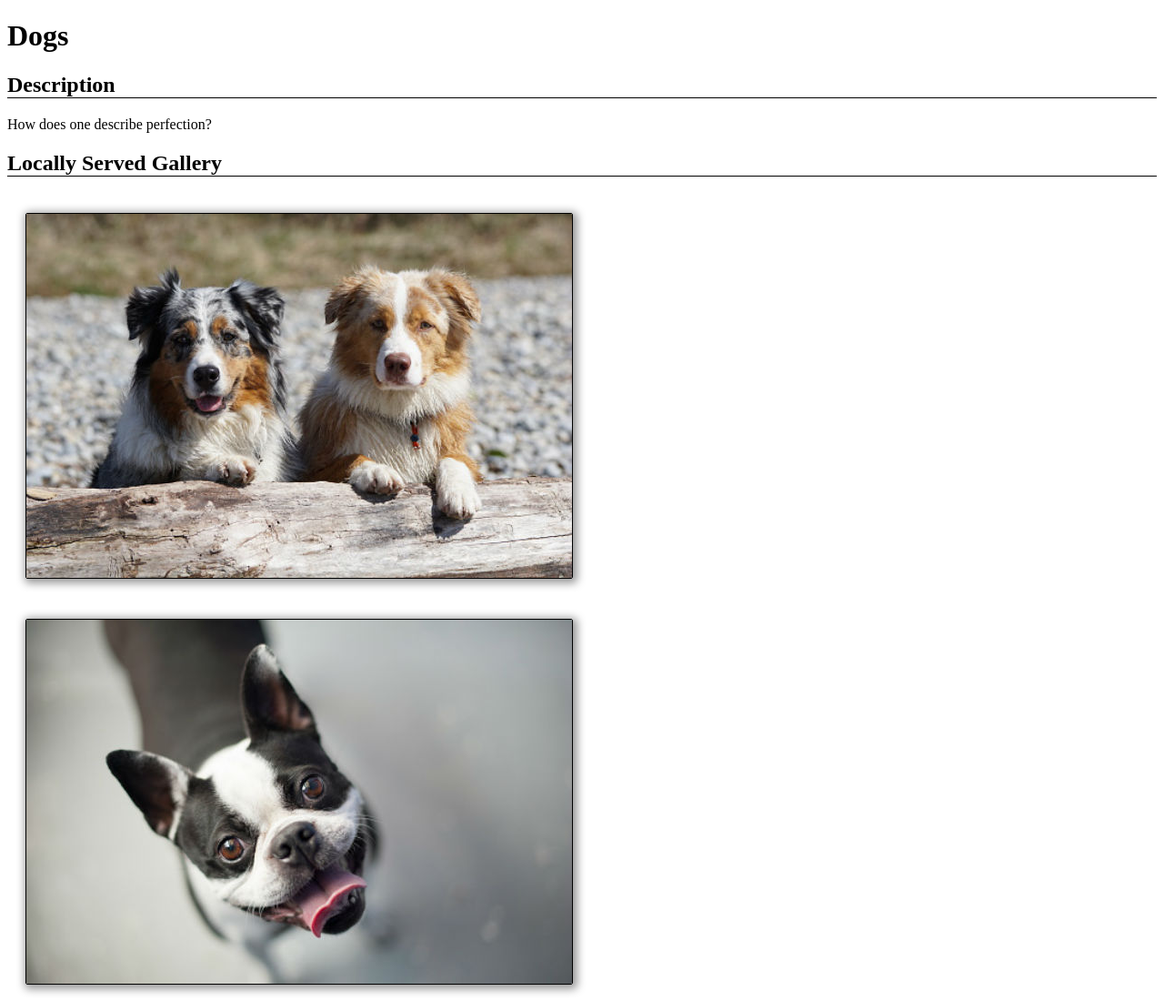
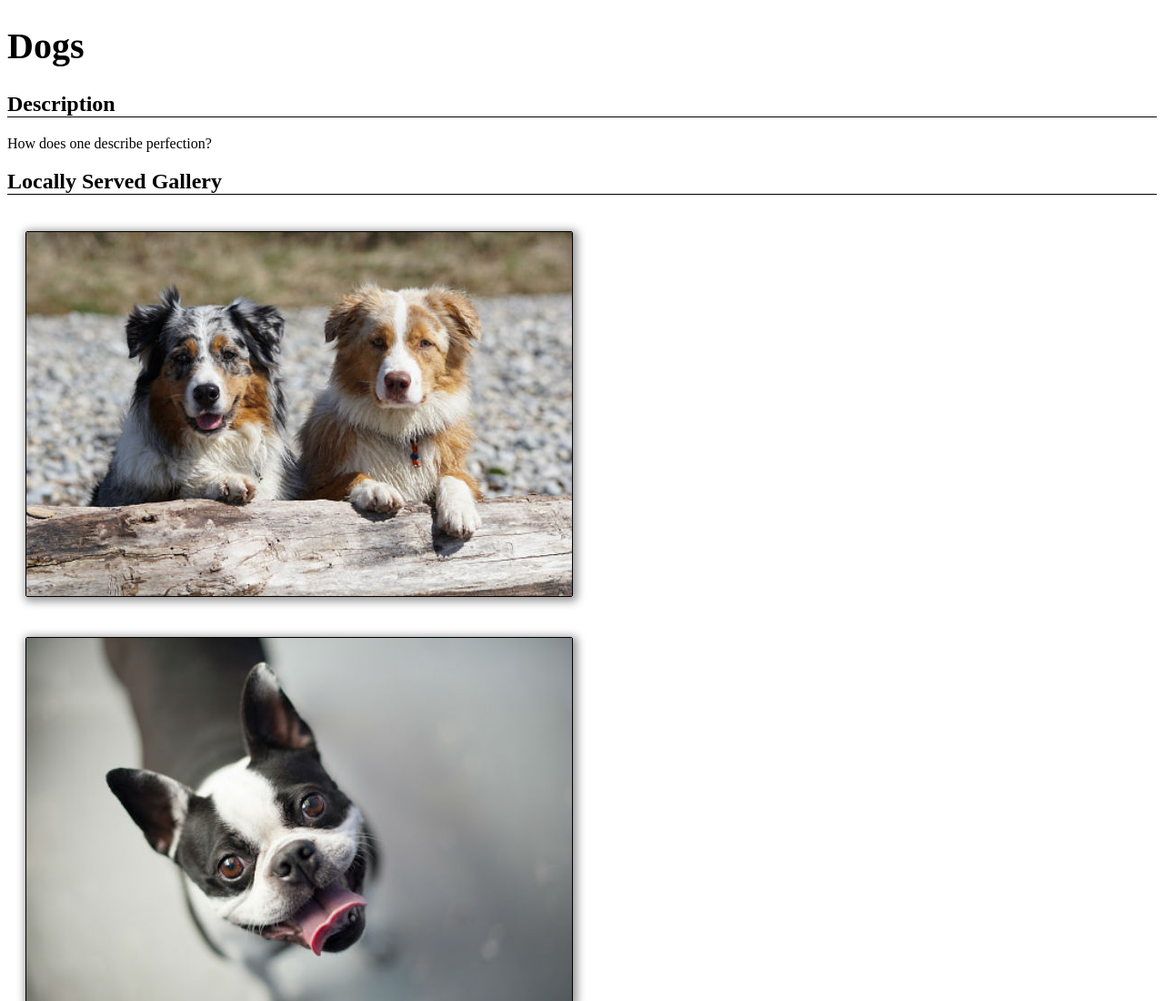
Before and after one commit to edmundquintero/NodePOC, a website: page assets/index.html in a window 1280 px wide. Shown: the top 1100 px of the page at 91% size. Drawn offline with Linux system fonts and the light colour scheme.

Commit message:
Add angular core and webpack to project

```diff
--- a/app.js
+++ b/app.js
@@ -1,8 +1,13 @@
 const express = require('express');
 const app = express();
 
+// Server assets from local server
 const assets = express.static('./assets');
 app.use(assets);
+
+//Server app bundle from local server
+const appBundle = express.static('./dist');
+app.use(appBundle);
 
 const router = require('./server/core/router/router');
 app.use(router);
--- a/assets/css/main.css
+++ b/assets/css/main.css
@@ -1,3 +1,6 @@
+h1{
+    font-size: 40px;
+}
 h2 {
     border-bottom: 1px solid #000;
 }
```
Also changed, not shown: package.json (+6 -1 lines), src/index.js (added), 1 other file.
